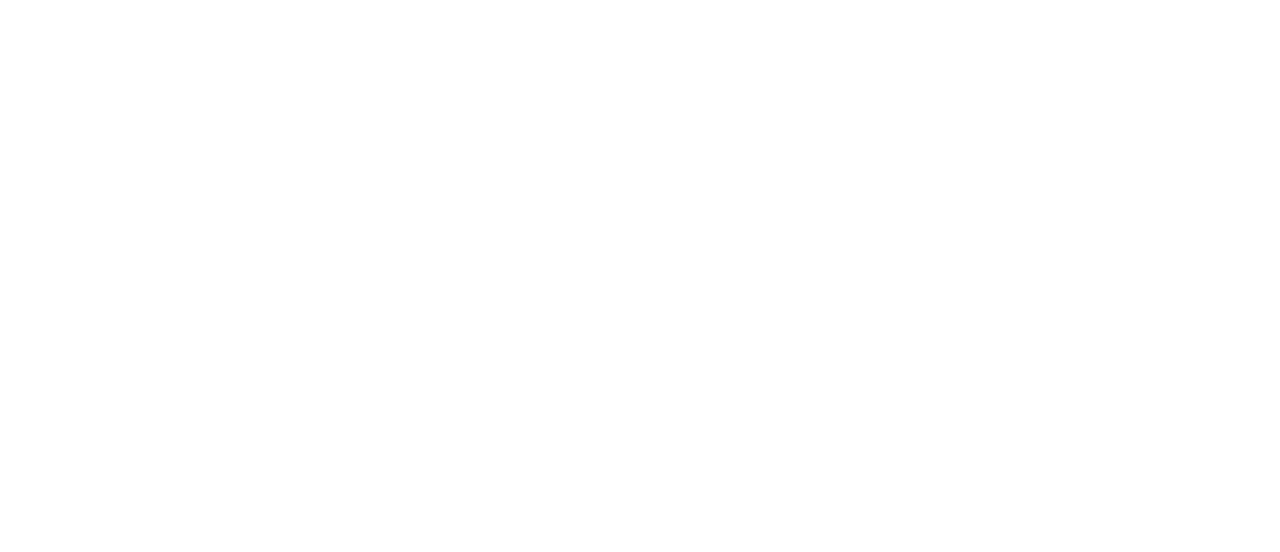
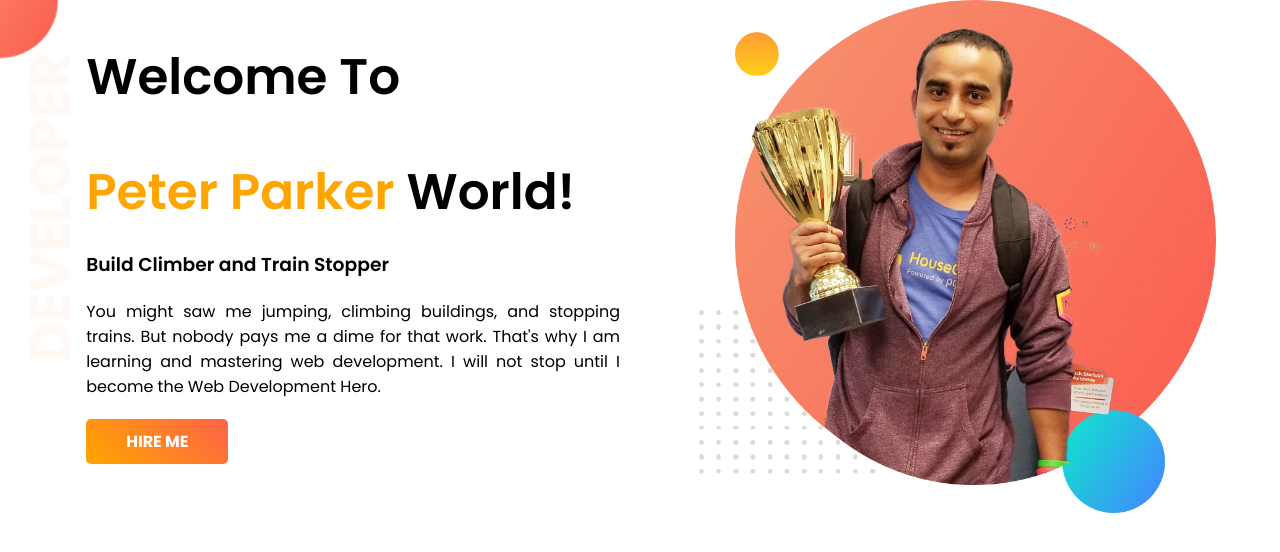
Before and after one commit to Toufiq405/developer-portfolio, a plain HTML site: page index.html in a window 1280 px wide. Drawn offline with Linux system fonts and the light colour scheme.

Commit message:
Add home page section

```diff
--- a/index.html
+++ b/index.html
@@ -8,6 +8,21 @@
   <link rel="stylesheet" href="style.css">
 </head>
 <body>
+  <section id="homepage">
+    <div class="homepage_continer">
+      <div class="homepage_boxes">
+        <h1>Welcome To</h1>
+        <h1><span>Peter Parker</span> World!</h1>
+        <h3>Build Climber and Train Stopper</h3>
+        <p class="text-justify">You might saw me jumping, climbing buildings, and stopping trains. But nobody pays me a dime for that work. That's why I am learning and mastering web development. I will not stop until I become the Web Development Hero.</p>
+        <a class="button_design" href="">hire me</a>
+      </div>
+      <div class="homepage_boxes gapdeowarjonno">
+        <img class="jhankarVai_img" src="images/jhankar.png" alt="">
+      </div>
+    </div>
+  </section>
+
 
 </body>
 </html>
--- a/style.css
+++ b/style.css
@@ -0,0 +1,68 @@
+/* ===========================
+      Common CSS
+============================ */
+@import url('https://fonts.googleapis.com/css2?family=Poppins:wght@300;400;500;600;700&display=swap');
+*{
+  margin: 0;
+  padding: 0;
+}
+html,
+body {
+  color: #000;
+  font-family: 'Poppins', sans-serif;
+  font-weight: 400;
+}
+section {
+  height: 500px;
+}
+h1{
+  font-size: 50px;
+  font-weight: 600;
+  margin-top: 40px;
+}
+span {
+  color: orange;
+}
+h3 {
+  margin: 20px 0px;
+  font-weight: 600;
+}
+.text-justify {
+  text-align: justify;
+}
+/* ===========================
+      Home page design
+============================ */
+#homepage{
+  background: url(images/top-banner.png)no-repeat;
+}
+.homepage_continer{
+  width: 90%;
+  margin: auto;
+  display: grid;
+  grid-template-columns: 1fr 1fr;
+  grid-gap: 40px;
+}
+/* Text content design */
+.homepage_boxes {
+  padding-left: 2%;
+  margin-left: 2%;
+}
+/* Button design */
+.button_design {
+  text-transform: uppercase;
+  text-decoration: none;
+  display: inline-block;
+  margin-top: 20px;
+  color: #fff;
+  background: linear-gradient(45deg,orange,tomato);
+  padding: 10px 40px;
+  border-radius: 5px;
+  font-weight: 700;
+}
+.jhankarVai_img {
+  width: 100%;
+}
+.gapdeowarjonno {
+  margin-left: 5%;
+}
```
